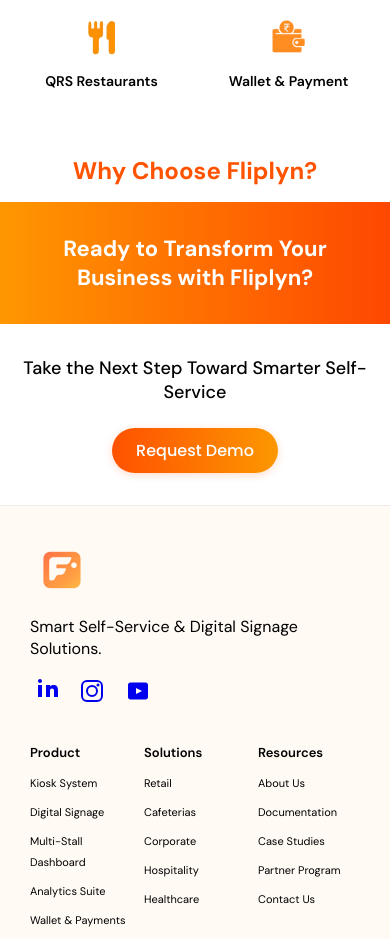
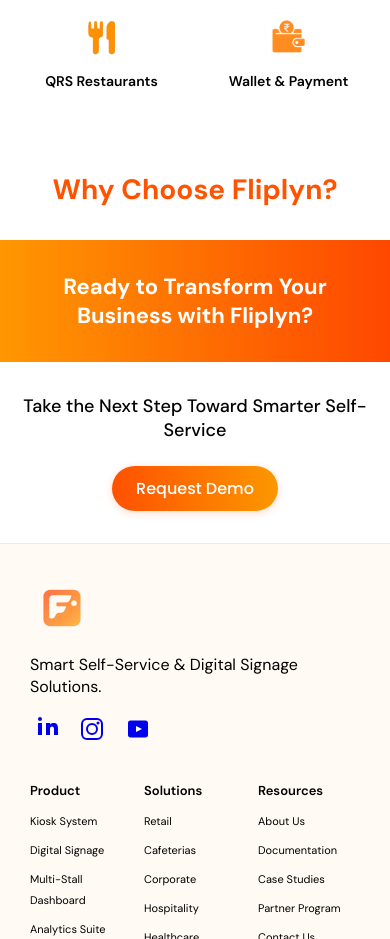
Before and after one commit to madhu-famelyn/Fliplyn-Website, a React (Vite) app: page / in a window 390 px wide. Shown: the part 4760-5699 px from the top of the page. Built offline with nearby package versions, Linux system fonts and the light colour scheme.

Commit message:
Updated hero section

```diff
--- a/src/pages/Home/sections/CTASection/CTASection.css
+++ b/src/pages/Home/sections/CTASection/CTASection.css
@@ -92,17 +92,14 @@
 
 /* Large Mobile */
 @media (max-width: 768px) {
-  .why-choose {
-    padding: 24px 0;
-  }
-
+  .why-choose,
   .cta-section,
   .final-cta {
     padding: 40px 0;
   }
 
   .why-choose-title {
-    font-size: 32px;
+    font-size: 36px;
   }
 
   .cta-title {
@@ -116,17 +113,14 @@
 }
 
 @media (max-width: 480px) {
-  .why-choose {
-    padding: 16px 0;
-  }
-
+  .why-choose,
   .cta-section,
   .final-cta {
     padding: 32px 0;
   }
 
   .why-choose-title {
-    font-size: 24px;
+    font-size: 28px;
   }
 
   .cta-title {
--- a/src/pages/Home/sections/HeroSection/HeroSection.jsx
+++ b/src/pages/Home/sections/HeroSection/HeroSection.jsx
@@ -4,6 +4,10 @@
 
 const HeroSection = () => {
   const [isMobileMenuOpen, setIsMobileMenuOpen] = useState(false);
+
+  const toggleMobileMenu = () => {
+    setIsMobileMenuOpen(!isMobileMenuOpen);
+  };
 
   return (
     <section className="hero-section">
@@ -16,7 +20,7 @@
 
             <button
               className="hamburger-menu"
-              onClick={() => setIsMobileMenuOpen(!isMobileMenuOpen)}
+              onClick={toggleMobileMenu}
               aria-label="Toggle menu"
             >
               <span className={isMobileMenuOpen ? 'active' : ''}></span>
@@ -26,14 +30,12 @@
 
             <div className={`nav-menu ${isMobileMenuOpen ? 'active' : ''}`}>
               <ul className="nav-links">
-                <li><a href="#home">Home</a></li>
-                <li><a href="#product">Product</a></li>
-                <li><a href="#solutions">Solutions</a></li>
-                <li><a href="#resources">Resources</a></li>
+                <li><a href="#home" onClick={() => setIsMobileMenuOpen(false)}>Home</a></li>
+                <li><a href="#product" onClick={() => setIsMobileMenuOpen(false)}>Product</a></li>
+                <li><a href="#solutions" onClick={() => setIsMobileMenuOpen(false)}>Solutions</a></li>
+                <li><a href="#resources" onClick={() => setIsMobileMenuOpen(false)}>Resources</a></li>
               </ul>
-              <CTAButton variant="primary" className="nav-cta">
-                Request Demo
-              </CTAButton>
+              <CTAButton variant="primary" className="nav-cta">Request Demo</CTAButton>
             </div>
           </div>
         </div>
@@ -42,36 +44,29 @@
       <div className="hero-content">
         <div className="container">
           <div className="hero-grid">
-
             <div className="hero-text">
-              {/* ✅ GRADIENT CARD */}
               <div className="hero-text-card">
                 <h1 className="hero-title">
-                  Reimagine Self-Service with{' '}
-                  <span className="text-primary">Fliplyn.</span>
+                  Reimagine Self-Service with <span className="text-primary">Fliplyn.</span>
                 </h1>
                 <p className="hero-subtitle">
                   Intelligent Kiosk & Digital Signage Solutions.
                 </p>
               </div>
-
-              {/* ✅ BUTTONS OUTSIDE CARD */}
               <div className="hero-buttons">
                 <CTAButton variant="primary">Request Demo</CTAButton>
                 <CTAButton variant="secondary">
                   <svg width="24" height="24" viewBox="0 0 24 24" fill="none">
-                    <circle cx="12" cy="12" r="10" stroke="currentColor" strokeWidth="2" />
-                    <path d="M10 8L15 12L10 16V8Z" fill="currentColor" />
+                    <circle cx="12" cy="12" r="10" stroke="currentColor" strokeWidth="2"/>
+                    <path d="M10 8L15 12L10 16V8Z" fill="currentColor"/>
                   </svg>
                   Watch Video
                 </CTAButton>
               </div>
             </div>
-
             <div className="hero-image">
               <img src="/kiosk-device.png" alt="Fliplyn Self-Service Kiosk" />
             </div>
-
           </div>
         </div>
       </div>
```
Also changed, not shown: .kombai/resources/image-b0472ac5-35.png (added).
